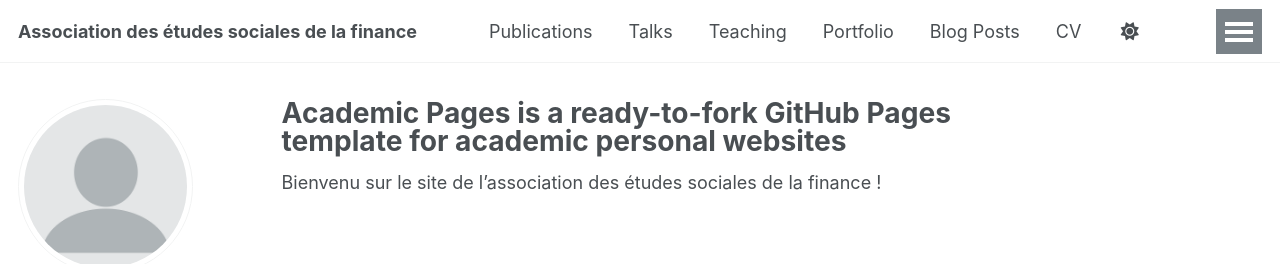
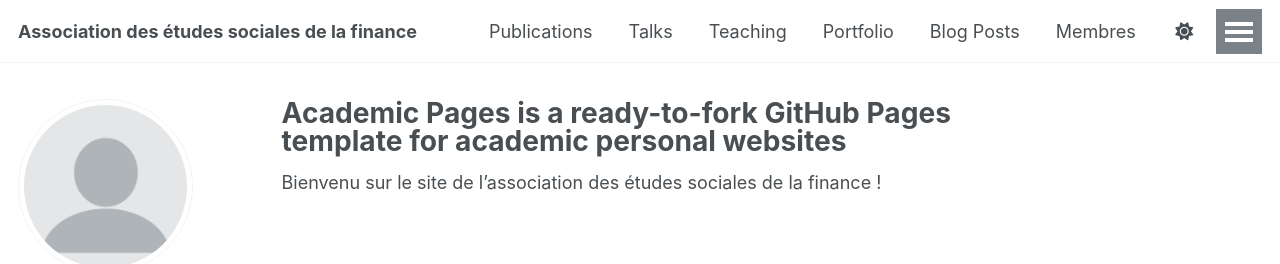
Before and after one commit to ssfa-aesf/ssfa-aesf.github.io, a Jekyll site: the page built from _pages/about.md, in a window 1280 px wide. Shown: the top 264 px of the page. Built offline with Jekyll 4.4.1, drawn with Linux system fonts in a browser that asks for light colours; some web fonts are replaced; a script that is not in the unit is left out.

Commit message:
Update navigation.yml

```diff
--- a/_data/navigation.yml
+++ b/_data/navigation.yml
@@ -23,8 +23,8 @@ main:
   - title: "Blog Posts"
     url: /year-archive/
 
-  - title: "CV"
-    url: /cv/
+  - title: "Membres"
+    url: /membres/
 
   # - title: "CV"
   #   url: /cv-json/
```
